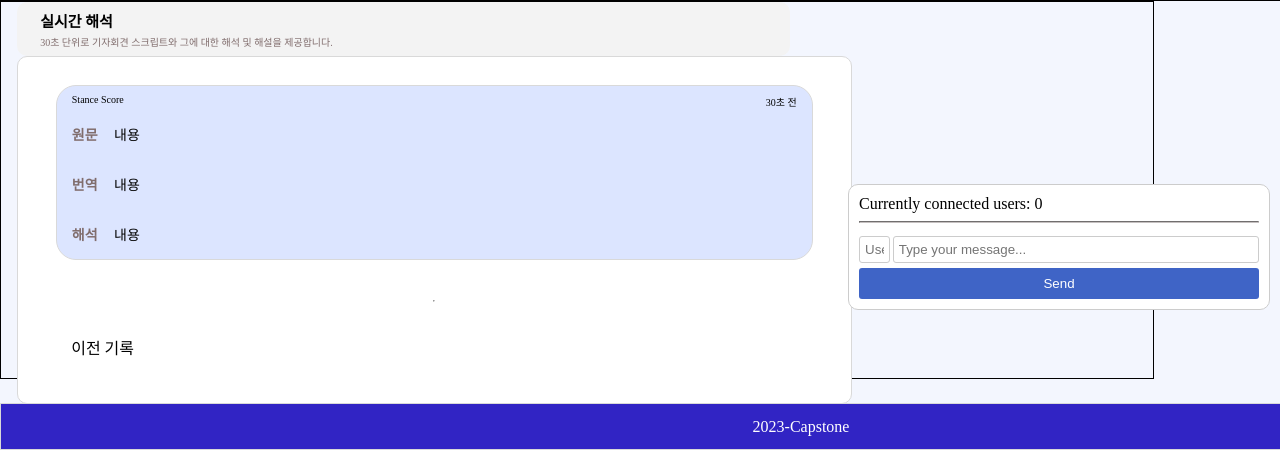
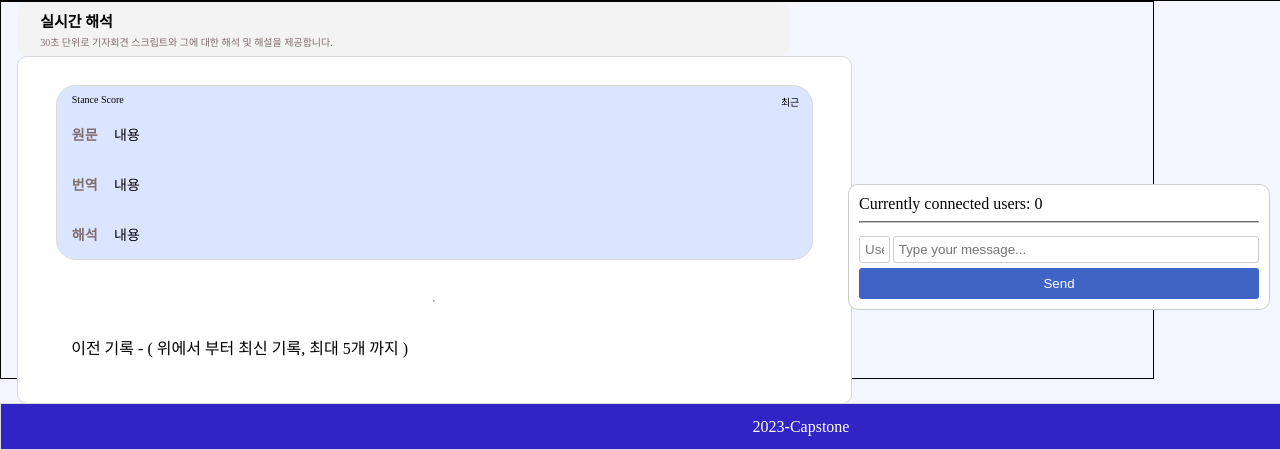
Before and after one commit to KimUnderTheSky/Capstone, a Flask app: page / in a window 1280 px wide; the page is wider, and only the part inside the window is pictured. Shown: the part 450-900 px from the top of that part. Run offline with Flask 3, Linux system fonts and the light colour scheme; some libraries are stand-ins or nearby versions.

Commit message:
feature - 이전기록 최대 5개 개수 지정

```diff
--- a/app/templates/main.html
+++ b/app/templates/main.html
@@ -312,7 +312,7 @@
                 <div class = "interpret-container">
                     <div style="display: flex; padding-top: 1%; font-size: 10px">
                         <div id = "stance-score" style="padding-left: 2%">Stance Score</div>
-                        <div id = "time-line" style="padding-left:85%;">30초 전</div>
+                        <div id = "time-line" style="padding-left:87%;">최근</div>
                     </div>
                     <div class = "text-box" id="text">
                         <div style="font-weight: bold; color:#806D6D; min-width: 35px">원문</div><div id= "text-value" style="padding-left: 1%;">내용</div>
@@ -326,7 +326,7 @@
                 </div>
 
                 <hr>
-                <div style="padding-left: 3%">이전 기록</div>
+                <div style="padding-left: 3%">이전 기록 - ( 위에서 부터 최신 기록, 최대 5개 까지 )</div>
                 <div id="log-container"></div>
             </div>
         </div>
@@ -358,6 +358,7 @@
         /*------------ 음성, 영상 감정 데이터 --------------*/
         let EmotionData; // 데이터를 저장할 변수
         let TextData; // 데이터를 저장할 변수
+        const maxLogs = 5; // 최대 보존하려는 로그 개수
 
         // 현재 시간을 가져오는 함수
         function getCurrentDateTime() {
@@ -433,6 +434,10 @@
 
                 // log-container에 새로운 데이터 추가
                 const logContainer = document.getElementById('log-container');
+
+                if (logContainer.children.length >= maxLogs) {
+                    logContainer.removeChild(logContainer.lastChild); // 가장 오래된 로그 삭제
+                }
                 logContainer.prepend(newLog); // 새로운 데이터를 맨 위에 추가
             })
             .catch(error => console.error('Error:', error));
@@ -440,14 +445,16 @@
 
 
         /*------------ 사용자 수 확인 --------------*/
-        var socket = io('https://capstone-rihxj.run.goorm.site');
+        var socket = io(); // 로컬
+        // var socket = io('https://capstone-rihxj.run.goorm.site'); // 구름 서버용
         socket.on('user_count', function(count) {
             document.getElementById('user-count').textContent = count;
         });
 
         $(document).ready(function(){
-            console.log('https://'+document.domain)
-            var socket = io.connect('https://'+document.domain);
+            console.log('http://'+document.domain)
+            var socket = io.connect('http://'+document.domain + ':' + location.port); // 로컬
+            // var socket = io.connect('https://'+document.domain); // 구름 서버용
 
             // 서버로부터 채팅 메시지를 받았을 때 처리
              socket.on('message', function (msg) {
```
